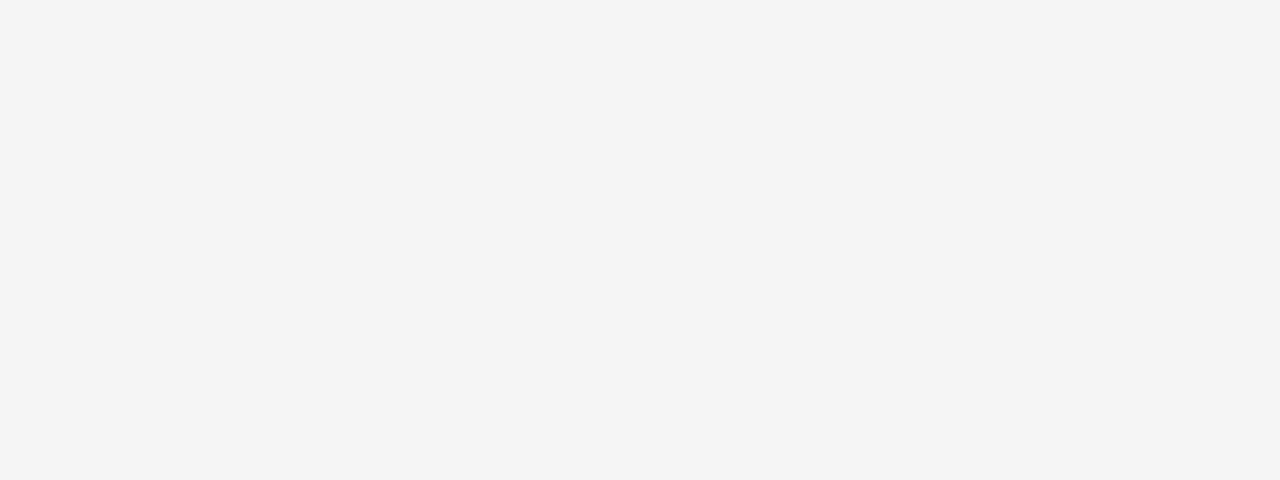
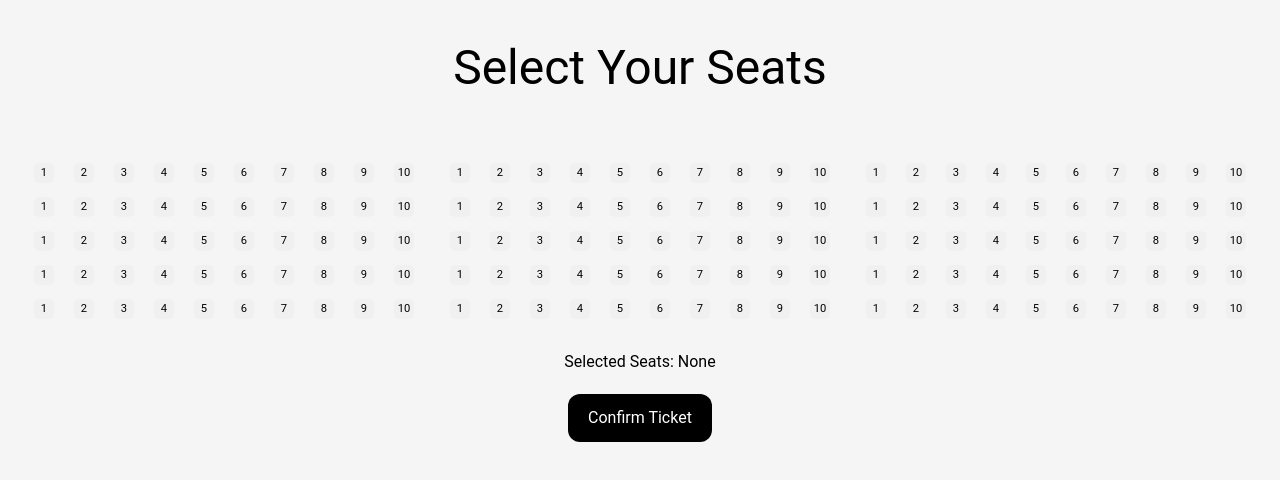
Before and after one commit to PradeepSahhu/TicketBooking_System, a React (Create React App) app in the folder client/: page /bookseats in a window 1280 px wide. Before the commit this address had no page. Shown: the top 480 px of the page. Built offline with nearby package versions, Linux system fonts and the light colour scheme.

Commit message:
added the seating for booking seats

```diff
--- a/client/src/App.js
+++ b/client/src/App.js
@@ -12,17 +12,23 @@ import PlayPage from "./pages/Play.page";
 import LoginPage from "./pages/LoginPage";
 import TicketBook from "./pages/Ticket.page";
 import BookTicket from "./pages/Book.ticket";
+import Seats from "./pages/Seats.page";
 
 axios.defaults.baseURL = "https://cine-ticket.vercel.app/";
+// axios.defaults.baseURL =
+//   "https://ticket-booking-system-7j7foerb5-pradeepsahhus-projects.vercel.app/";
+
 function App() {
   return (
-    <Routes >
-      <Route path="/login" element={<LoginPage/>} />
+    <Routes>
+      <Route path="/login" element={<LoginPage />} />
       <Route path="/" element={<HomePage />} />
       <Route path="/movie/:id" element={<MoviePage />} />
       <Route path="/plays" element={<PlayPage />} />
-      <Route path="/ticketbook" element={<TicketBook/>} />
-      <Route path="/booking" element={<BookTicket/>} />
+      <Route path="/ticketbook" element={<TicketBook />} />
+      <Route path="/booking" element={<BookTicket />} />
+      <Route path="/seats" element={<BookTicket />} />
+      <Route path="/bookseats" element={<Seats />} />
     </Routes>
   );
 }
--- a/client/src/components/MovieHero/MovieBook.Component.jsx
+++ b/client/src/components/MovieHero/MovieBook.Component.jsx
@@ -36,14 +36,14 @@ const MovieName = ({ movie }) => {
                   className="text-white text-xl font-bold mr-5"
                   for="selectPeople"
                 >
-                  People Count
+                  How Many Seats?
                 </label>
                 <select
                   name="selectPeople"
                   className="w-1/2 justify-end focus:border-yellow-400 px-5 py-2 rounded-xl focus:outline-yellow-400"
                 >
                   {[1, 2, 3, 4, 5, 6, 7, 8, 9, 10].map((item, index) => (
-                    <option value={item}>{item} People</option>
+                    <option value={item}>{item} Seats</option>
                   ))}
                 </select>
               </div>
--- /dev/null
+++ b/client/src/components/Seating/Seats.Components.jsx
@@ -0,0 +1,100 @@
+import React, { useState } from "react";
+import "../../index.css"; // Create this file for basic styling
+
+const rows = 5; // Number of rows
+const cols = 10; // Number of seats per row
+
+const CinemaSeatSelection = () => {
+  // Initial seat state: available (true) or reserved (false)
+  const [seats, setSeats] = useState(
+    Array(rows)
+      .fill(null)
+      .map(() => Array(cols).fill(true))
+  );
+
+  const [selectedSeats, setSelectedSeats] = useState([]);
+
+  // Toggle seat selection
+  const toggleSeatSelection = (row, col) => {
+    const seatSelected = `${row}-${col}`;
+    const isSelected = selectedSeats.includes(seatSelected);
+
+    if (seats[row][col]) {
+      setSelectedSeats((prev) =>
+        isSelected
+          ? prev.filter((seat) => seat !== seatSelected)
+          : [...prev, seatSelected]
+      );
+    }
+  };
+
+  // Render seats
+  const renderSeats = () => {
+    return seats.map((rowSeats, rowIndex) => (
+      <div className="row" key={rowIndex}>
+        {rowSeats.map((isAvailable, seatIndex) => {
+          const seatId = `${rowIndex}-${seatIndex}`;
+          const isSelected = selectedSeats.includes(seatId);
+
+          return (
+            <div
+              key={seatId}
+              className={`seat ${isAvailable ? "" : "reserved"} ${
+                isSelected ? "selected" : ""
+              }`}
+              onClick={() => toggleSeatSelection(rowIndex, seatIndex)}
+            >
+              {seatIndex + 1}
+            </div>
+          );
+        })}
+      </div>
+    ));
+  };
+
+  const renderleftSeats = () => {
+    return seats.map((rowSeats, rowIndex) => (
+      <div className="row" key={rowIndex}>
+        {rowSeats.map((isAvailable, seatIndex) => {
+          const seatId = `${rowIndex}-${seatIndex}`;
+          const isSelected = selectedSeats.includes(seatId);
+
+          return (
+            <div
+              key={seatId}
+              className={`seat ${isAvailable ? "" : "reserved"} ${
+                isSelected ? "selected" : ""
+              }`}
+              onClick={() => toggleSeatSelection(rowIndex, seatIndex)}
+            >
+              {seatIndex + 1}
+            </div>
+          );
+        })}
+      </div>
+    ));
+  };
+
+  return (
+    <div className="cinema ">
+      <h2>Select Your Seats</h2>
+      <div className="grid grid-cols-3">
+        <div className="cols-start-1 cols-end-1">{renderleftSeats()}</div>
+        <div>{renderSeats()}</div>
+        <div>{renderSeats()}</div>
+      </div>
+
+      <div className="selection-summary">
+        <h3>
+          Selected Seats:{" "}
+          {selectedSeats.length === 0 ? "None" : selectedSeats.join(", ")}
+        </h3>
+      </div>
+      <button className="m-5 bg-black text-md rounded-xl text-white px-5 py-3">
+        Confirm Ticket
+      </button>
+    </div>
+  );
+};
+
+export default CinemaSeatSelection;
--- a/client/src/index.css
+++ b/client/src/index.css
@@ -15,3 +15,47 @@ body {
   right: 3% !important;
   z-index: 1;
 }
+
+.cinema {
+  margin-top: 2rem;
+  display: flex;
+  flex-direction: column;
+  align-items: center;
+}
+.cinema h2 {
+  margin-bottom: 3rem;
+  font-size: 3rem;
+}
+
+.row {
+  display: flex;
+  justify-content: center;
+  margin: 8px;
+}
+
+.seat {
+  width: 20px;
+  height: 20px;
+  background-color: #f0f0f0;
+  margin: 3px 10px;
+  text-align: center;
+  line-height: 20px;
+  border-radius: 5px;
+  cursor: pointer;
+  font-size: 0.7rem;
+}
+
+.seat.selected {
+  background-color: green;
+  color: white;
+}
+
+.seat.reserved {
+  background-color: red;
+  color: white;
+  cursor: not-allowed;
+}
+
+.selection-summary {
+  margin-top: 20px;
+}
--- /dev/null
+++ b/client/src/pages/Seats.page.jsx
@@ -0,0 +1,10 @@
+import CinemaSeatSelection from "../components/Seating/Seats.Components.jsx";
+
+const Seats = () => {
+  return (
+    <>
+      <CinemaSeatSelection />
+    </>
+  );
+};
+export default Seats;
```
Also changed, not shown: 2 other files (tests, documents, lock files or other folders).
